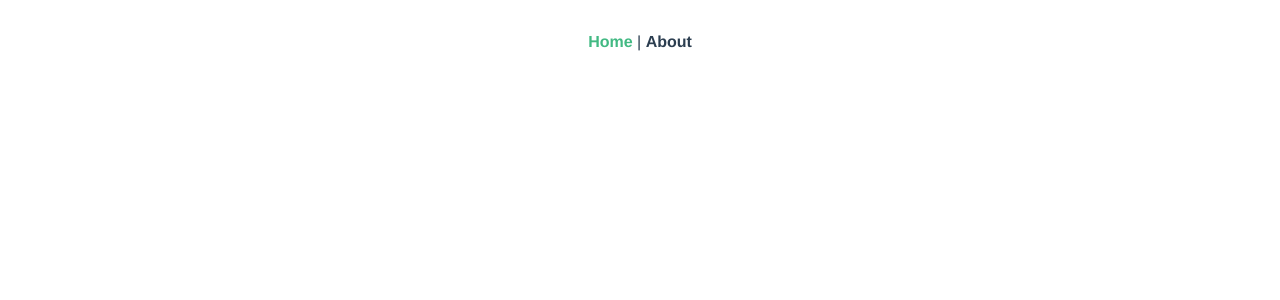
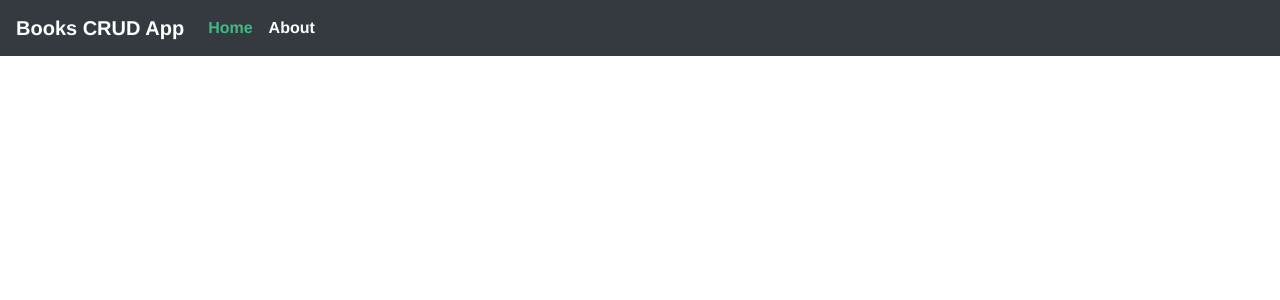
Before and after one commit to sharmanikhil08/books-crud-mini-project, a Vue app in the folder books-crud-frontend/: page / in a window 1280 px wide. Shown: the top 300 px of the page. Built offline with nearby package versions, Linux system fonts and the light colour scheme.

Commit message:
Add TopHeader component and add to layout for navigation.

```diff
--- a/books-crud-frontend/src/App.vue
+++ b/books-crud-frontend/src/App.vue
@@ -1,13 +1,21 @@
 <template>
   <div id="app">
     <div id="nav">
-      <router-link to="/">Home</router-link> |
-      <router-link to="/about">About</router-link>
+      <top-header></top-header>
     </div>
     <router-view />
   </div>
 </template>
 
+<script>
+import TopHeader from "@/components/TopHeader.vue";
+
+export default {
+  components: {
+    "top-header": TopHeader,
+  },
+};
+</script>
 <style lang="scss">
 #app {
   font-family: Avenir, Helvetica, Arial, sans-serif;
@@ -18,11 +26,9 @@
 }
 
 #nav {
-  padding: 30px;
-
   a {
     font-weight: bold;
-    color: #2c3e50;
+    color: #fff;
 
     &.router-link-exact-active {
       color: #42b983;
--- /dev/null
+++ b/books-crud-frontend/src/components/TopHeader.vue
@@ -0,0 +1,22 @@
+<template>
+  <div>
+    <b-navbar toggleable="lg" type="dark" variant="dark">
+      <b-navbar-brand href="#">Books CRUD App</b-navbar-brand>
+
+      <b-navbar-toggle target="nav-collapse"></b-navbar-toggle>
+
+      <b-collapse id="nav-collapse" is-nav>
+        <b-navbar-nav>
+          <b-nav-item to="/">Home</b-nav-item>
+          <b-nav-item to="/about">About</b-nav-item>
+        </b-navbar-nav>
+      </b-collapse>
+    </b-navbar>
+  </div>
+</template>
+
+<script>
+export default {};
+</script>
+
+<style></style>
```
